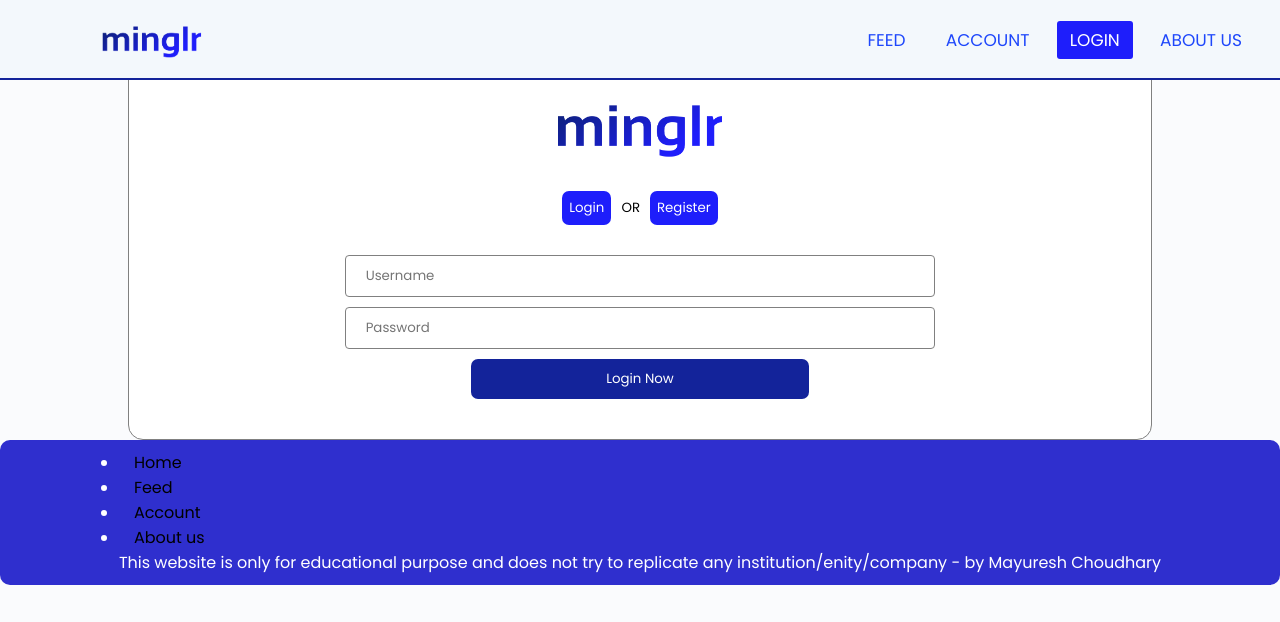
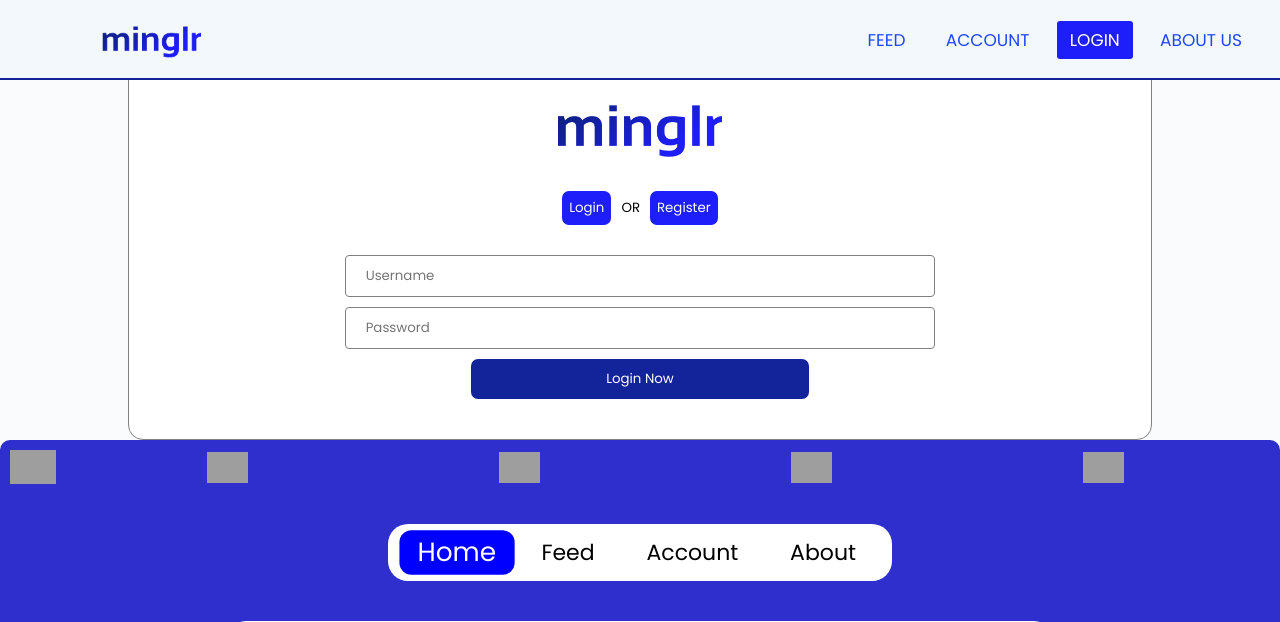
Before and after one commit to Mayuresh-22/Minglr, a PHP site: page /Minglr/ in a window 1280 px wide. Shown: the top 622 px of the page. Run offline with PHP 8.4, Linux system fonts and the light colour scheme; some libraries are stand-ins or nearby versions; grey boxes are pictures that could not be loaded.

Commit message:
Update index.php for Footer

```diff
--- a/index.php
+++ b/index.php
@@ -125,22 +125,53 @@ session_start();
         </div>
     </div>
 
-    <div class="footer">
-    <ul>
-            <li class="foot-item">
-                <a href="" class="foot-link" style="text-decoration: none">Home</a>
-            </li>
-            <li class="foot-item">
-                <a href="feed.php" class="foot-link" style="text-decoration: none">Feed</a>
-            </li>
-            <li class="foot-item">
-                <a href="account.php" class="foot-link" style="text-decoration: none">Account</a>
-            </li>
-            <li class="foot-item">
-                <a href="about-us.php" class="foot-link" style="text-decoration: none">About us</a>
-            </li>
-            <p>This website is only for educational purpose and does not try to replicate any institution/enity/company - by Mayuresh Choudhary</p>
-        </ul>
+
+     <div class="footer">
+        <!-- footer top section -->
+        <div class="footerTop">
+
+            <!-- top arrow -->
+            <div class="footerTopArrow">
+                <img src="images/upload.png" alt="error">
+            </div>
+
+            <!-- social media links -->
+            <div class="footerSocialMedia">
+
+                <a href="" class="SociaLinks"><img src="images/facebook.png" alt="error"></a>
+
+               <a href="" class="SociaLinks"><img src="images/instagram.png" alt="error"></a>
+
+                <a href="" class="SociaLinks"><img src="images/linkedin.png" alt="error"></a>
+
+                <a href="" class="SociaLinks"><img src="images/twitter.png" alt="error"></a>
+            </div>
+        </div>
+
+        <!-- footer mid section -->
+        <div class="footerMid">
+            <div class="footerBar">
+              <a class="foot-link footer-Link-Active" href="https://www.google.com/">Home</a>
+              <a class="foot-link" href="https://www.google.com/">Feed</a>
+              <a class="foot-link" href="https://www.google.com/" >Account</a>
+              <a class="foot-link" href="https://www.google.com/">About</a>
+            </div>
+        </div>
+
+        <!-- footer bottom section -->
+        <div class="footerBottom">
+
+            <div class="footerText1">
+                <img src="images/logo.png" alt="error">
+                <span>Made by Mayuresh Choudhary</span>
+            </div>
+
+            <div class="footerText2">
+                This website is only for educational purpose and does not try to replicate any institution/enity/company
+            </div>
+            </p>
+
+        </div>
     </div>
 
     <script src="js/script.js"></script>
```
